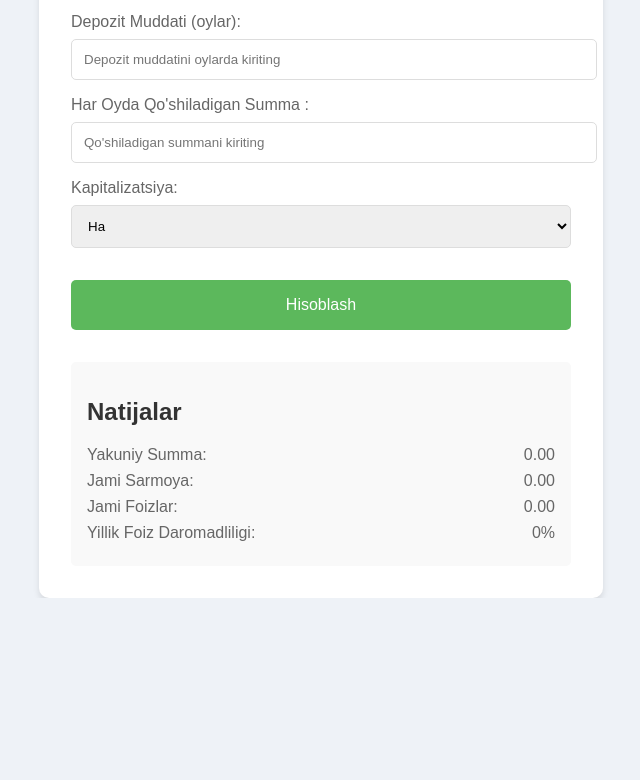
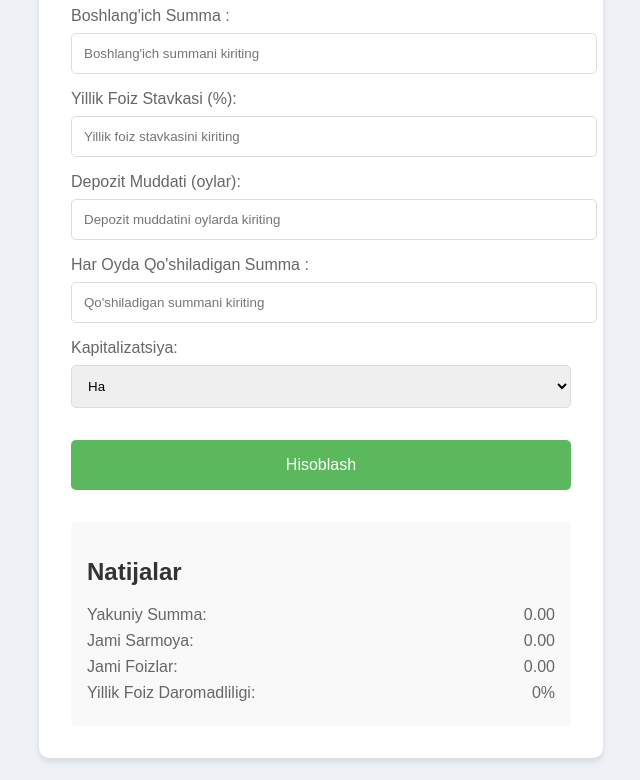
Before and after one commit to prayz01/depozit, a plain HTML site: page index.html in a window 1280 px wide. Shown: the part 239-1019 px from the top of the page, without its empty margins (319-959 px from the left). Before the commit the page ends 837 px from the top, so only its background shows below. Drawn offline with Linux system fonts and the light colour scheme.

Commit message:
Add files via upload

```diff
--- a/css/style.css
+++ b/css/style.css
@@ -2,7 +2,7 @@ body {
 	font-family: Arial, sans-serif;
 	background-color: #eef2f7;
 	margin: 0;
-	padding: 0;
+	padding: 10rem 0;
 	display: flex;
 	justify-content: center;
 	align-items: center;
```
